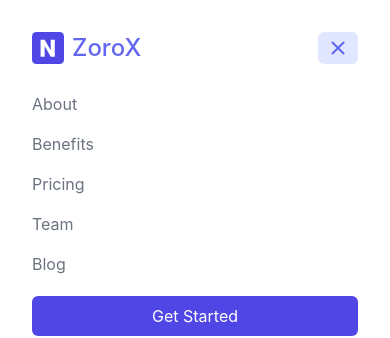
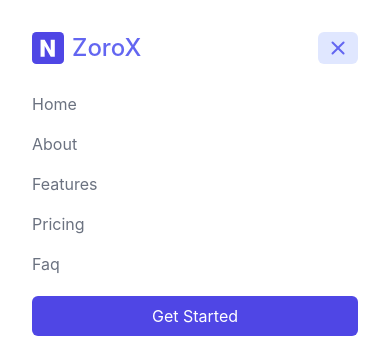
Before and after one commit to zororishi/ActivNodes, a Next.js app: page / in a window 390 px wide. Both pictures are taken after a click on the button "Toggle Menu". Shown: the top 338 px of the page. Built offline with nearby package versions, Linux system fonts and the light colour scheme.

Commit message:
Update navbar.js

```diff
--- a/components/navbar.js
+++ b/components/navbar.js
@@ -60,11 +60,22 @@ const Navbar = () => {
 
                 <Disclosure.Panel className="flex flex-wrap w-full my-5 lg:hidden">
                   <>
-                    {navigation.map((item, index) => (
-                      <Link key={index} href="/" className="w-full px-4 py-2 -ml-4 text-gray-500 rounded-md dark:text-gray-300 hover:text-indigo-500 focus:text-indigo-500 focus:bg-indigo-100 dark:focus:bg-gray-800 focus:outline-none">
-                          {item}
+                      <Link  href="/" className="w-full px-4 py-2 -ml-4 text-gray-500 rounded-md dark:text-gray-300 hover:text-indigo-500 focus:text-indigo-500 focus:bg-indigo-100 dark:focus:bg-gray-800 focus:outline-none">
+                          Home
                       </Link>
-                    ))}
+                      <Link  href="/about" className="w-full px-4 py-2 -ml-4 text-gray-500 rounded-md dark:text-gray-300 hover:text-indigo-500 focus:text-indigo-500 focus:bg-indigo-100 dark:focus:bg-gray-800 focus:outline-none">
+                          About
+                      </Link>
+                      <Link  href="/features" className="w-full px-4 py-2 -ml-4 text-gray-500 rounded-md dark:text-gray-300 hover:text-indigo-500 focus:text-indigo-500 focus:bg-indigo-100 dark:focus:bg-gray-800 focus:outline-none">
+                          Features
+                      </Link>
+                      <Link  href="/pricing" className="w-full px-4 py-2 -ml-4 text-gray-500 rounded-md dark:text-gray-300 hover:text-indigo-500 focus:text-indigo-500 focus:bg-indigo-100 dark:focus:bg-gray-800 focus:outline-none">
+                          Pricing
+                      </Link>
+                       <Link  href="/faq" className="w-full px-4 py-2 -ml-4 text-gray-500 rounded-md dark:text-gray-300 hover:text-indigo-500 focus:text-indigo-500 focus:bg-indigo-100 dark:focus:bg-gray-800 focus:outline-none">
+                          Faq
+                      </Link>
+
                     <Link href="/" className="w-full px-6 py-2 mt-3 text-center text-white bg-indigo-600 rounded-md lg:ml-5">
                         Get Started
                     </Link>
```
